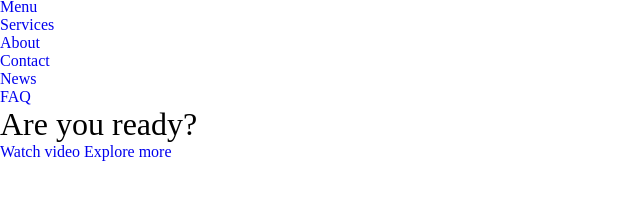
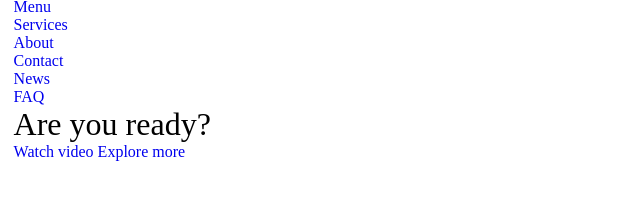
Before and after one commit to adrjmiranda/home-page-design, a website built with webpack: page public/index.html in a window 1280 px wide. Shown: the part 374-574 px from the top of the page, without its empty margins (0-640 px from the left). Built offline with nearby package versions, Linux system fonts and the light colour scheme; a web font is replaced by a local one.

Commit message:
style: separate style areas

```diff
--- a/public/assets/css/style.css
+++ b/public/assets/css/style.css
@@ -23,6 +23,10 @@
 		rgba(0, 0, 0, 0.95),
 		rgba(0, 0, 0, 0.15)
 	);
+
+	/* Width */
+	--container-mw: 1280px;
+	--container-pi: 0.85rem;
 }
 
 /***************** General *******************/
@@ -45,3 +49,21 @@ ul {
 	font-family: var(--main-ff);
 	font-weight: var(--normal-fw);
 }
+
+/***************** Reusable *******************/
+.container {
+	max-width: var(--container-mw);
+	padding-inline: var(--container-pi);
+	margin: 0 auto;
+}
+
+/***************** HOME *******************/
+
+/***************** NAVBAR *******************/
+/************** End of NAVBAR ***************/
+
+/***************** CONTENT *******************/
+/* TODO: Create CONTENT style */
+/************** End of CONTENT ***************/
+
+/************** End of HOME ***************/
--- a/public/index.html
+++ b/public/index.html
@@ -35,9 +35,11 @@
 			<p>This page requires JavaScript to function properly.</p>
 		</noscript>
 
+		<!--==================== HOME ====================-->
 		<div id="home">
 			<!--==================== NAVBAR ====================-->
 			<nav id="navbar">
+				<div class="navbar-content container">
 					<a href="#" class="logo">
 						<img src="assets/img/logo.png" alt="Logo" />
 					</a>
@@ -71,19 +73,23 @@
 							<a href="#" class="navbar-link">FAQ</a>
 						</li>
 					</ul>
+				</div>
 			</nav>
 			<!--================ Enf of NAVBAR =================-->
 
 			<!--==================== CONTENT ====================-->
 			<div id="content">
+				<div class="content-text container">
 					<h1 class="content-title">Are you ready?</h1>
 					<div class="content-buttons">
 						<a href="#" class="btn primary-btn">Watch video</a>
 						<a href="#" class="btn secondary-btn">Explore more</a>
 					</div>
 				</div>
+			</div>
 			<!--================ Enf of CONTENT =================-->
 		</div>
+		<!--================ Enf of HOME =================-->
 
 		<!--==================== Script ====================-->
 		<script src="assets/js/index.js"></script>
```
Lines whose indentation alone changed are shown as unchanged.
